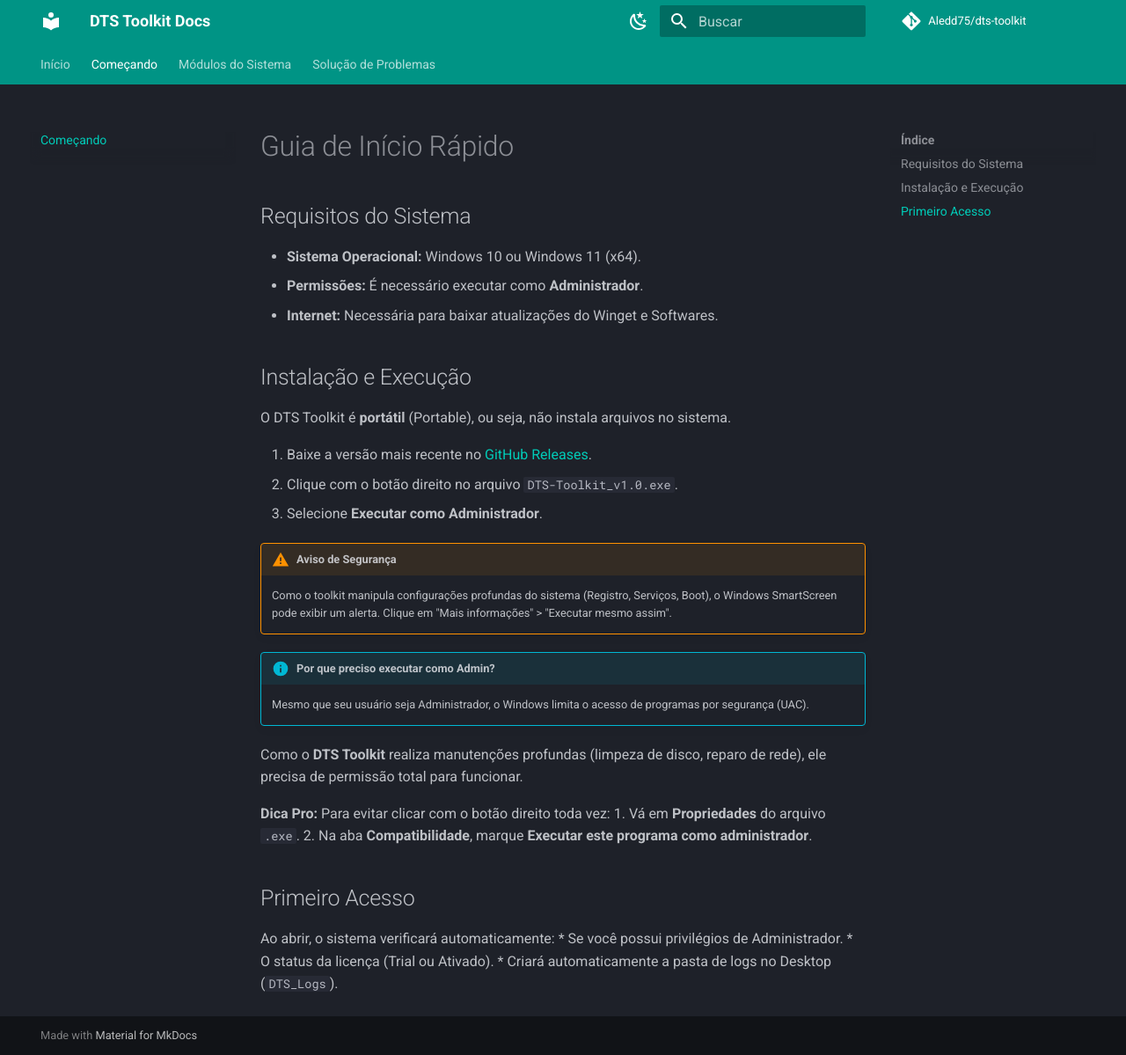
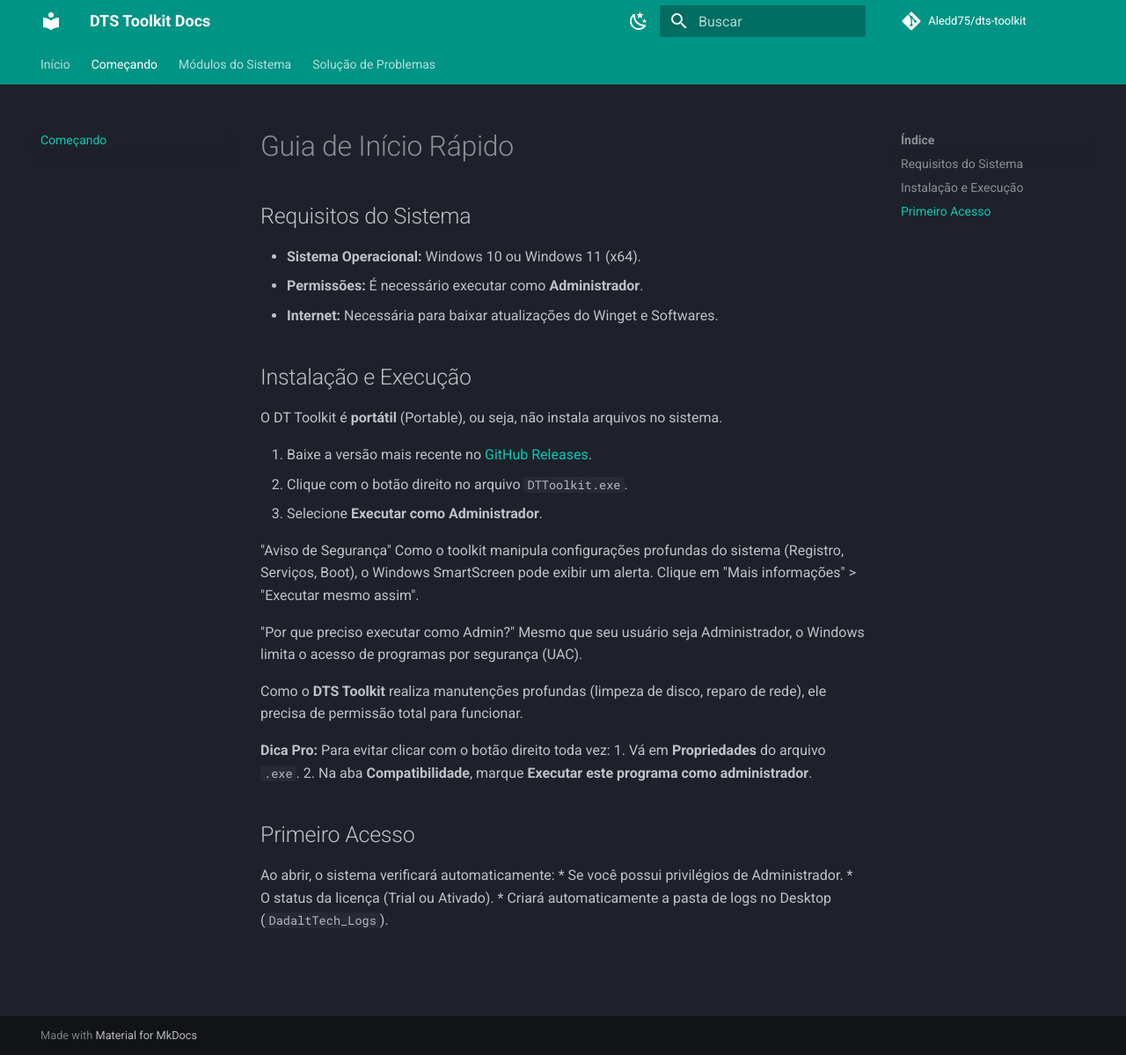
Before and after one commit to Aledd75/dts-toolkit-docs, an MkDocs documentation site: the page built from docs/getting-started.md, in a window 1280 px wide and 1199 px high. Shown: the whole window at 88% size. Built offline with MkDocs 1.6.1 and Material for MkDocs 9.7.7, drawn with Linux system fonts in a browser that asks for light colours; comment, search, counter and statistics services are not loaded.

Commit message:
Update getting-started.md

```diff
--- a/docs/getting-started.md
+++ b/docs/getting-started.md
@@ -7,16 +7,16 @@
 
 ## Instalação e Execução
 
-O DTS Toolkit é **portátil** (Portable), ou seja, não instala arquivos no sistema.
+O DT Toolkit é **portátil** (Portable), ou seja, não instala arquivos no sistema.
 
 1.  Baixe a versão mais recente no [GitHub Releases]().
-2.  Clique com o botão direito no arquivo `DTS-Toolkit_v1.0.exe`.
+2.  Clique com o botão direito no arquivo `DTToolkit.exe`.
 3.  Selecione **Executar como Administrador**.
 
-!!! warning "Aviso de Segurança"
+"Aviso de Segurança"
     Como o toolkit manipula configurações profundas do sistema (Registro, Serviços, Boot), o Windows SmartScreen pode exibir um alerta. Clique em "Mais informações" > "Executar mesmo assim".
 
-!!! info "Por que preciso executar como Admin?"
+"Por que preciso executar como Admin?"
     Mesmo que seu usuário seja Administrador, o Windows limita o acesso de programas por segurança (UAC).
 
 Como o **DTS Toolkit** realiza manutenções profundas (limpeza de disco, reparo de rede), ele precisa de permissão total para funcionar.
@@ -30,4 +30,4 @@
 Ao abrir, o sistema verificará automaticamente:
 * Se você possui privilégios de Administrador.
 * O status da licença (Trial ou Ativado).
-* Criará automaticamente a pasta de logs no Desktop (`DTS_Logs`).
+* Criará automaticamente a pasta de logs no Desktop (`DadaltTech_Logs`).
```
